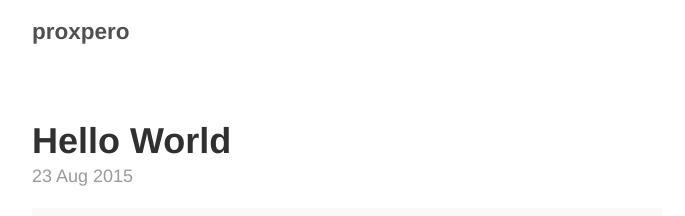
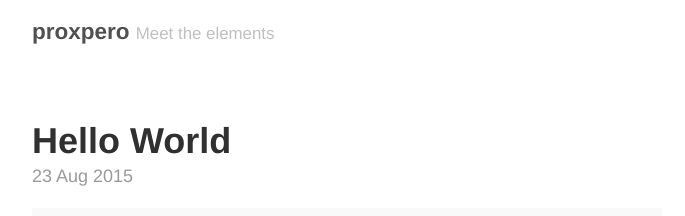
Before and after one commit to proxpero/proxpero.github.io, a Jekyll site: the page built from index.html, in a window 1280 px wide and 900 px high. Shown: the top 216 px of the window, without its empty margins (293-978 px from the left). Built offline with Jekyll 4.4.1, drawn with Linux system fonts in a browser that asks for light colours; the list of posts is cut into pages by our own code.

Commit message:
Update _config.yml

```diff
--- a/_config.yml
+++ b/_config.yml
@@ -6,7 +6,7 @@ relative_permalinks: true
 
 # Setup
 title:               proxpero
-tagline:
+tagline:             Meet the elements
 url:                 http://proxpero.com
 paginate:            1
 baseurl:             ""
```
